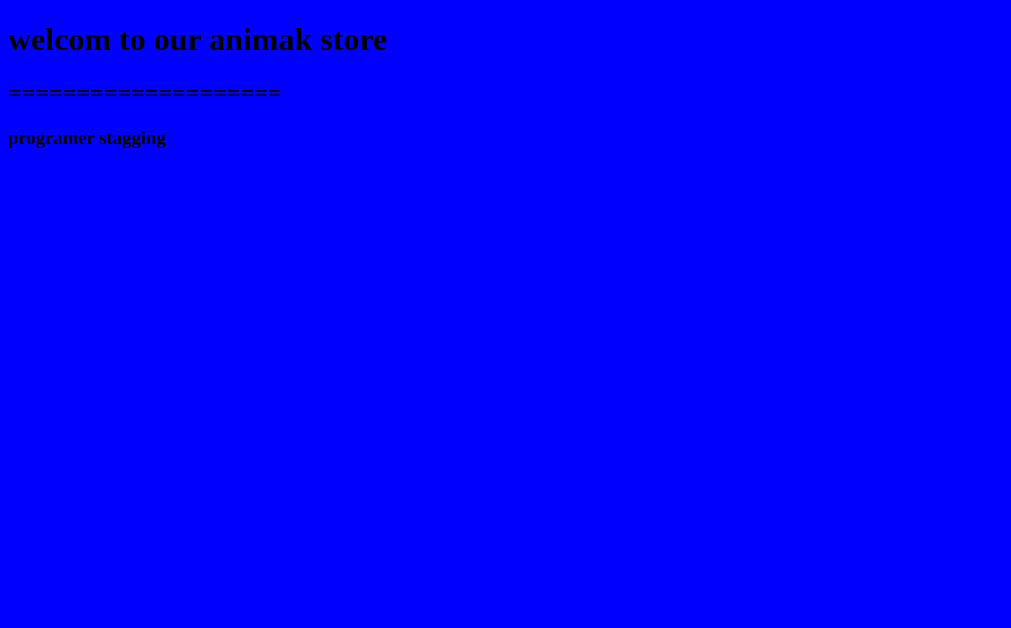
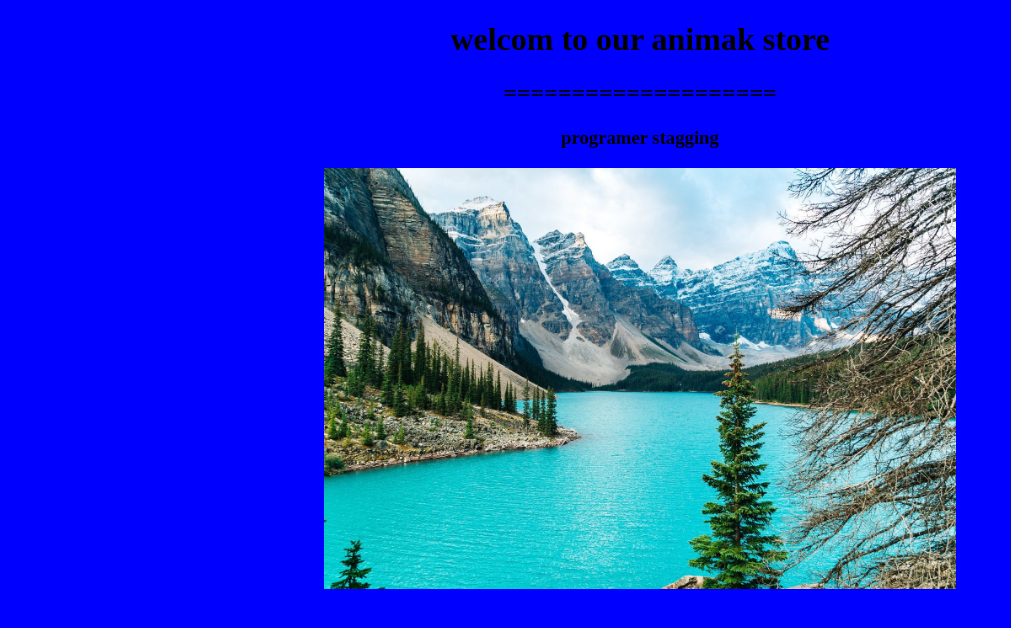
Before and after one commit to solico93/testAnimalStore, a plain HTML site: page index.html in a window 1280 px wide. Shown: the whole page, without its empty margins (0-1011 px from the left). Drawn offline with Linux system fonts and the light colour scheme.

```diff
--- a/index.html
+++ b/index.html
@@ -15,5 +15,7 @@
     <button onclick="showTODOs()">Show TODOs</button>
     <ul id="ulUsers"></ul>
     <ol id="olTODOs"></ol> -->
+
+    <img src="assets/image/12db343635b2576ecde6300f49734cbc.jpg" alt="">
 </body>
 </html>
--- a/styles.css
+++ b/styles.css
@@ -1,3 +1,7 @@
 body{
     background-color: blue;
+    text-align: center;
 }
+img{
+    width:50%
+}
```
Also changed, not shown: assets/image/12db343635b2576ecde6300f49734cbc.jpg (added), assets/image/66.png (added), assets/image/77.jpg (added).
